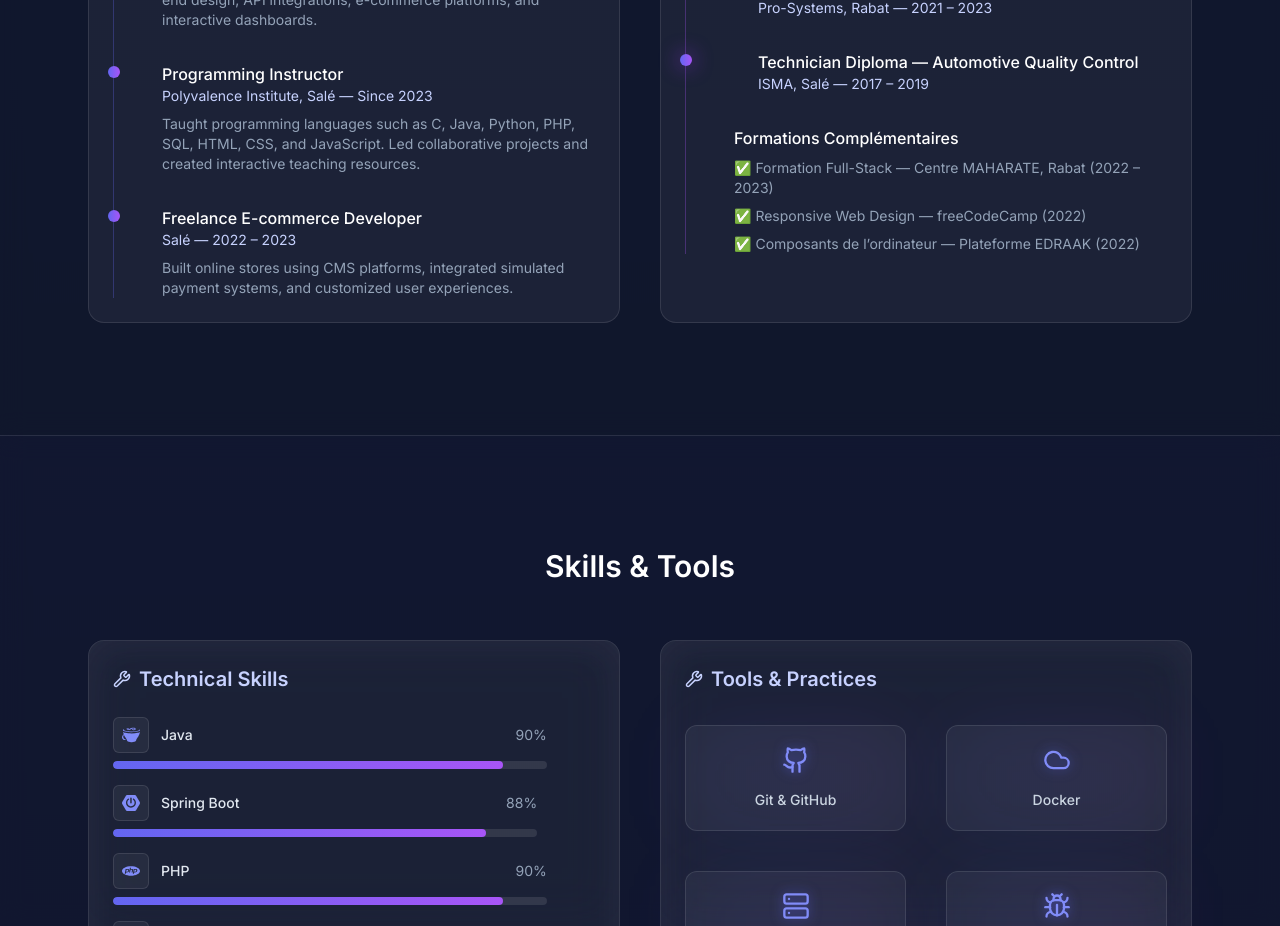
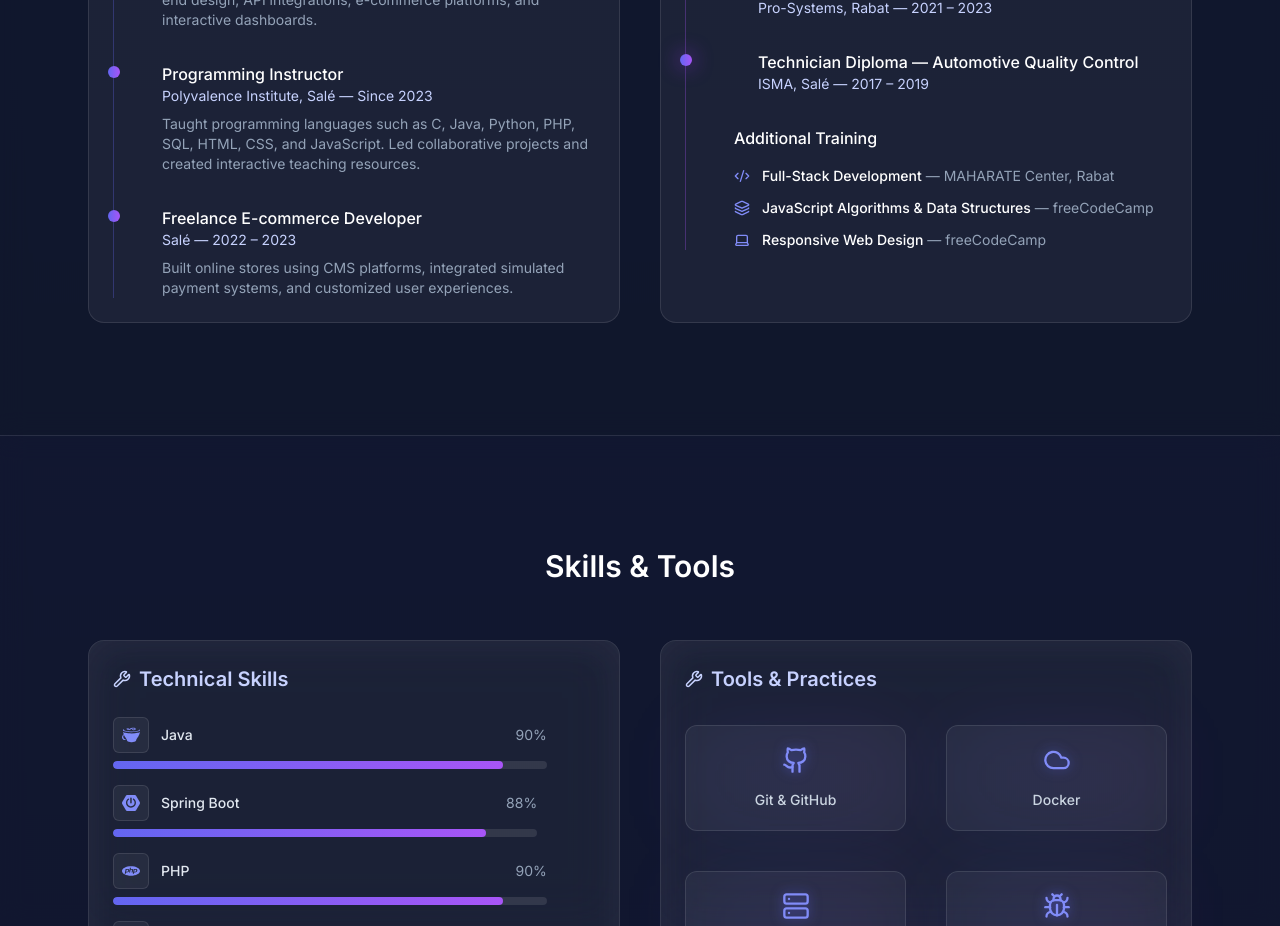
Before and after one commit to Medrhz/my-portfolio, a React (Vite) app: page / in a window 1280 px wide. Shown: the part 2300-3226 px from the top of the page. Built offline with nearby package versions, Linux system fonts and the light colour scheme.

Commit message:
change icons in eduction section

```diff
--- a/src/components/EductionSection.jsx
+++ b/src/components/EductionSection.jsx
@@ -1,5 +1,6 @@
 import React from "react";
 import { motion } from "framer-motion";
+import { Code2, Laptop, Layers } from "lucide-react";
 export default function EductionSection({ educationData }) {
   return (
     <div className="bg-white/5 border border-white/10 rounded-2xl p-6 hover:shadow-[0_0_20px_rgba(147,51,234,0.2)] transition-all duration-300">
@@ -35,11 +36,32 @@ export default function EductionSection({ educationData }) {
         {/* BONUS: Formations complémentaires */}
         <motion.div initial={{ opacity: 0, y: 20 }} whileInView={{ opacity: 1, y: 0 }} transition={{ duration: 0.5, delay: 2.5 }} viewport={{ once: true }} className="pl-6">
           {/* <div className="pl-6 mt-8"> */}
-          <h4 className="font-medium text-white">Formations Complémentaires</h4>
+          {/* <h4 className="font-medium text-white">Formations Complémentaires</h4>
           <ul className="text-sm text-slate-400 mt-2 space-y-2">
             <li>✅ Formation Full-Stack — Centre MAHARATE, Rabat (2022 – 2023)</li>
             <li>✅ Responsive Web Design — freeCodeCamp (2022)</li>
             <li>✅ Composants de l’ordinateur — Plateforme EDRAAK (2022)</li>
+          </ul> */}
+          <h4 className="font-medium text-white">Additional Training</h4>
+          <ul className="text-sm text-slate-400 mt-4 space-y-3">
+            <li className="flex items-center gap-3">
+              <Code2 className="text-indigo-400" size={16} />
+              <span>
+                <span className="text-white font-medium">Full-Stack Development</span> — MAHARATE Center, Rabat
+              </span>
+            </li>
+            <li className="flex items-center gap-3">
+              <Layers className="text-indigo-400" size={16} />
+              <span>
+                <span className="text-white font-medium">JavaScript Algorithms & Data Structures</span> — freeCodeCamp
+              </span>
+            </li>
+            <li className="flex items-center gap-3">
+              <Laptop className="text-indigo-400" size={16} />
+              <span>
+                <span className="text-white font-medium">Responsive Web Design</span> — freeCodeCamp
+              </span>
+            </li>
           </ul>
           {/* </div> */}
         </motion.div>
```
